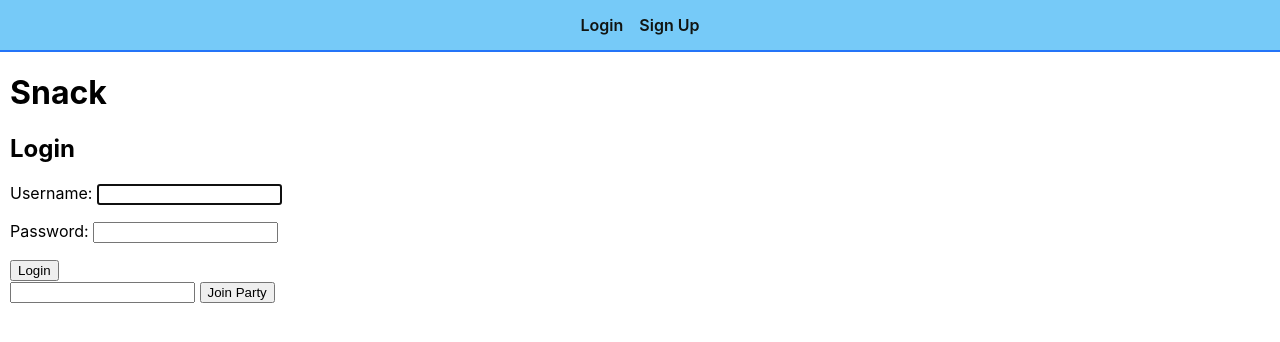
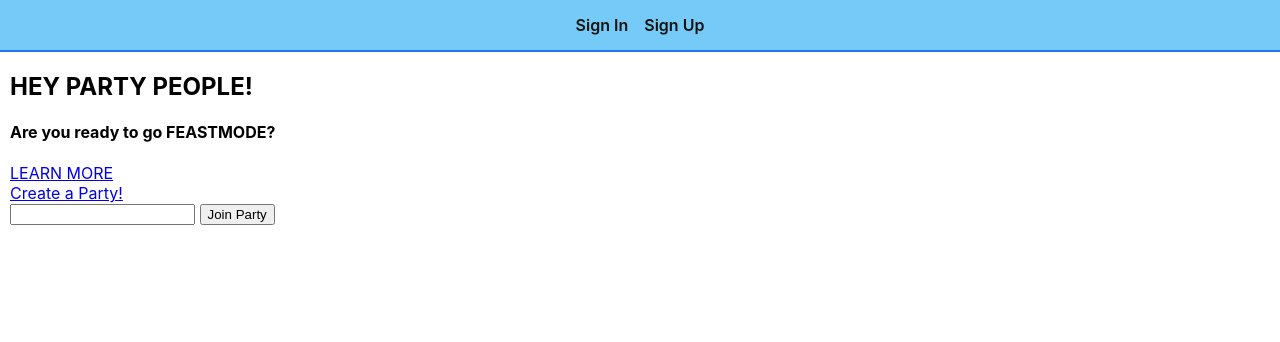
Before and after one commit to StephanieStralina/feastmode, a Django app: page / in a window 1280 px wide. Shown: the top 342 px of the page. Run offline with Django 5.2, Linux system fonts and the light colour scheme.

Commit message:
dish detail, home page revision, party form

```diff
--- a/feastmode/settings.py
+++ b/feastmode/settings.py
@@ -131,7 +131,7 @@ STATIC_URL = 'static/'
 
 DEFAULT_AUTO_FIELD = 'django.db.models.BigAutoField'
 
-LOGIN_REDIRECT_URL = 'home'
+LOGIN_REDIRECT_URL = 'party-index'
 
 LOGOUT_REDIRECT_URL = 'home'
 
--- a/main_app/templates/base.html
+++ b/main_app/templates/base.html
@@ -15,7 +15,7 @@
       <nav>
         <ul>
           {% if user.is_authenticated %}
-          <li>Hi user!</li>
+          <li><a href="{% url 'party-index' %}">My Parties</a></li>
           <li>
             <form id="logout-form" method="post" action="{% url 'logout' %}">
               {% csrf_token %}
@@ -23,7 +23,7 @@
             </form>
           </li>
           {% else %}
-          <li><a href="{% url 'home' %}">Login</a></li>
+          <li><a href="{% url 'signin' %}">Sign In</a></li>
           <li><a href="{% url 'signup' %}">Sign Up</a></li>
           {% endif %}
         </ul>
--- a/main_app/templates/home.html
+++ b/main_app/templates/home.html
@@ -3,23 +3,18 @@
 {% block head %}
 {% endblock %}
 {% block content %}
-<h1>Snack</h1>
+<section class="hero-img">
+    <div>
+        <h1>HEY PARTY PEOPLE!</h1>
+        <h4>Are you ready to go FEASTMODE?</h4>
+        <a href="{% url 'signin' %}">LEARN MORE</a>
+    </div>
 
-{% if not user.is_authenticated %}
-<section>
-    <form action="{% url 'home' %}" method="post" class="login">
-        <h1>Login</h1>
-        {% csrf_token %}
-        {{ form.as_p }}
-        <input type="hidden" name="next" value="{{ next }}" />
-        <button type="submit" class="btn submit">Login</button>
-    </form>
 </section>
-{% else %}
+
 <section>
     <a href="{% url "party-create" %}">Create a Party!</a>
 </section>
-{% endif %}
 <section>
     <form action="{% url "party-find" %}">
         {% csrf_token %}
--- a/main_app/urls.py
+++ b/main_app/urls.py
@@ -4,6 +4,7 @@ from . import views
 
 urlpatterns = [
     path('', views.Home.as_view(), name='home'),
+    path('accounts/signin/', views.Signin.as_view(), name='signin'),
     path('accounts/signup/', views.signup, name='signup'),
     path('parties/', views.party_index, name='party-index'),
     path('parties/create/', views.PartyCreate.as_view(), name='party-create'),
--- a/main_app/views.py
+++ b/main_app/views.py
@@ -6,13 +6,16 @@ from django.urls import reverse
 from main_app.models import Party, Rsvp, Dish
 from django.views.generic.edit import CreateView, UpdateView, DeleteView
 from django.contrib.auth.mixins import LoginRequiredMixin
-from .forms import RsvpForm
+from .forms import RsvpForm, PartyForm
 from .helpers import get_rsvp
 
 # Create your views here.
 
 class Home(LoginView):
     template_name = 'home.html'
+
+class Signin(LoginView):
+    template_name = 'signin.html'
 
 def signup(request):
     error_message = ''
@@ -42,7 +45,7 @@ def party_detail(request, invite_id):
 
 class PartyCreate(LoginRequiredMixin, CreateView):
     model = Party
-    fields = ['name', 'time', 'location', 'dresscode']
+    form_class = PartyForm
 
     def form_valid(self, form):
         form.instance.owner = self.request.user
```
Also changed, not shown: main_app/forms.py (+16 -1 lines), main_app/models.py (+28 -26 lines), main_app/templates/signin.html (added, +18 -0 lines).
